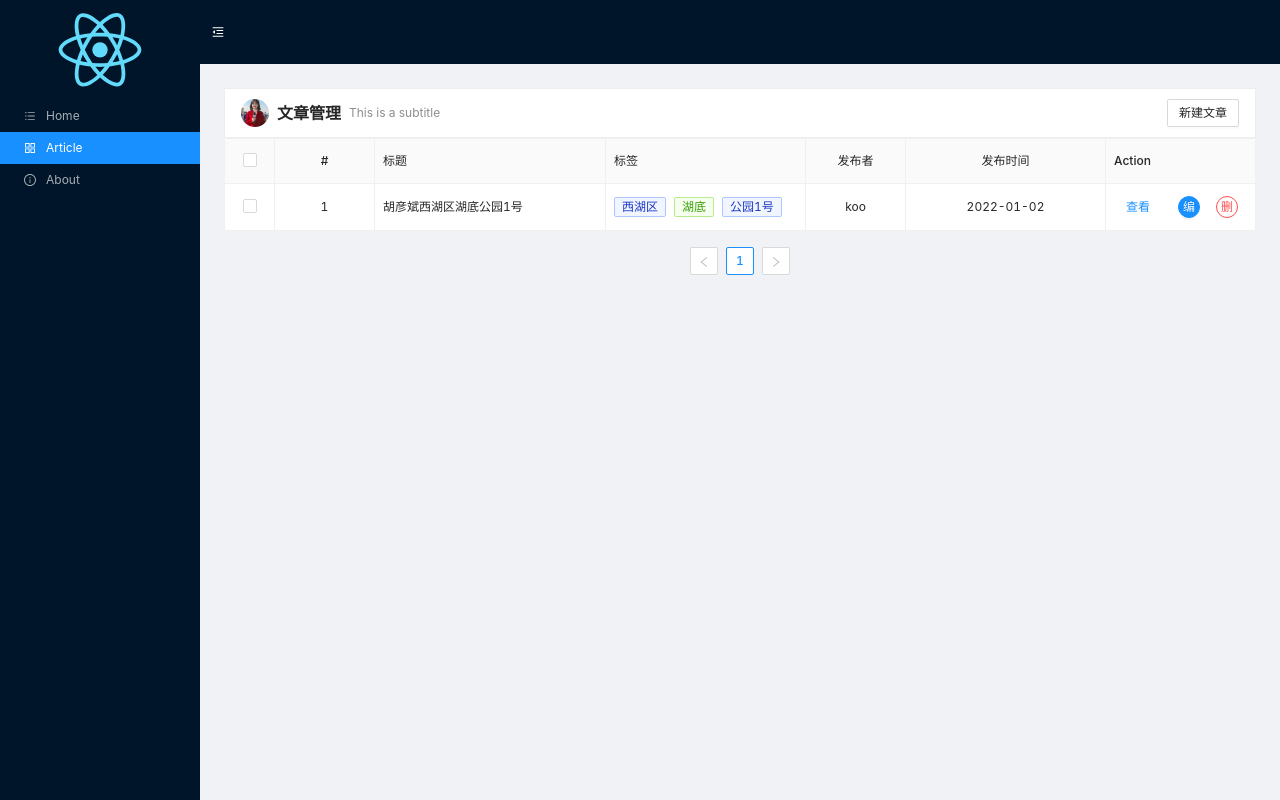
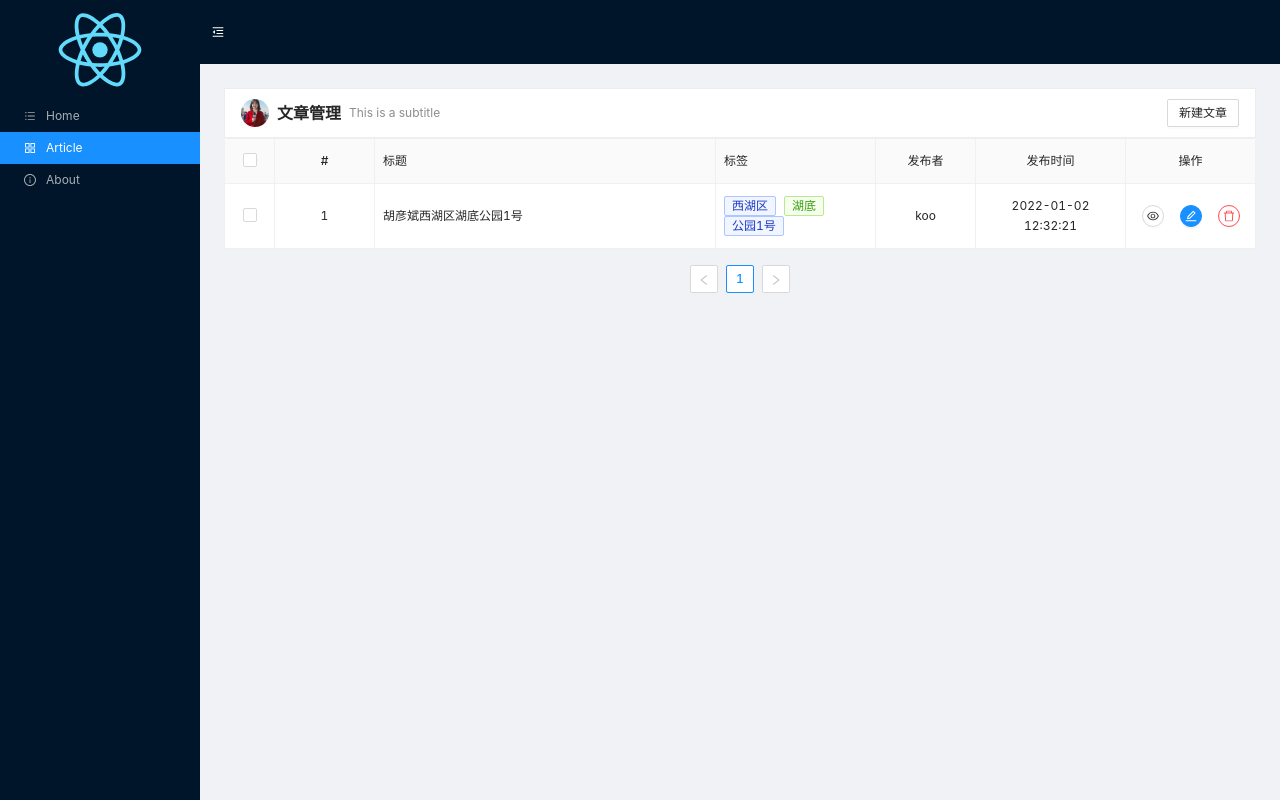
Before and after one commit to davidkoojohn/articles-web, a React (Vite) app: page /#/admin/article in a window 1280 px wide. Built offline with nearby package versions, Linux system fonts and the light colour scheme.

Commit message:
refactor action button

```diff
--- a/src/admin-pages/article-pages/Index.tsx
+++ b/src/admin-pages/article-pages/Index.tsx
@@ -1,9 +1,11 @@
 import { useState, Key } from "react";
 import { Table, Space, Button, Tag } from "antd"
+import { DeleteOutlined, EditOutlined, EyeOutlined } from "@ant-design/icons"
 import "./Article.less"
 
 interface IDataType {
   id: string
+  key: string
   title: string
   tags: string[]
   author: string
@@ -13,10 +15,11 @@ interface IDataType {
 const dataSource: IDataType[] = [
   {
     id: "1",
+    key: "1",
     title: "胡彦斌西湖区湖底公园1号",
     tags: ["西湖区", "湖底", "公园1号"],
     author: "koo",
-    created_at: "2022-01-02"
+    created_at: "2022-01-02 12:32:21",
   },
 ];
 
@@ -38,7 +41,7 @@ const columns = [
     title: "标签",
     dataIndex: "tags",
     key: "tags",
-    width: 200,
+    width: 160,
     render: (tags: string[]) => {
       return <>
         {tags.map((tag, index) => {
@@ -47,7 +50,7 @@ const columns = [
             color = 'volcano';
           }
           return (
-            <Tag color={color} key={tag}>{tag}</Tag>
+            <Tag color={color} key={tag.charCodeAt(0)}>{tag}</Tag>
           );
         })}
       </>
@@ -65,18 +68,19 @@ const columns = [
     title: "发布时间",
     dataIndex: "created_at",
     key: "created_at",
-    width: 200,
+    width: 150,
   },
   {
-    title: 'Action',
+    align: "center",
+    title: '操作',
     key: 'action',
-    width: 150,
+    width: 130,
     render: (row: IDataType) => {
       return (
         <Space size="middle">
-          <Button type={"link"} shape={"round"} size={"small"}>查看</Button>
-          <Button type={"primary"} shape={"circle"} size={"small"}>编</Button>
-          <Button danger={true} shape={"circle"} size={"small"}>删</Button>
+          <Button type={"ghost"} shape={"circle"} size={"small"} icon={<EyeOutlined/>}/>
+          <Button type={"primary"} shape={"circle"} size={"small"} icon={<EditOutlined/>}/>
+          <Button danger={true} shape={"circle"} size={"small"} icon={<DeleteOutlined/>}/>
         </Space>
       )
     },
```
